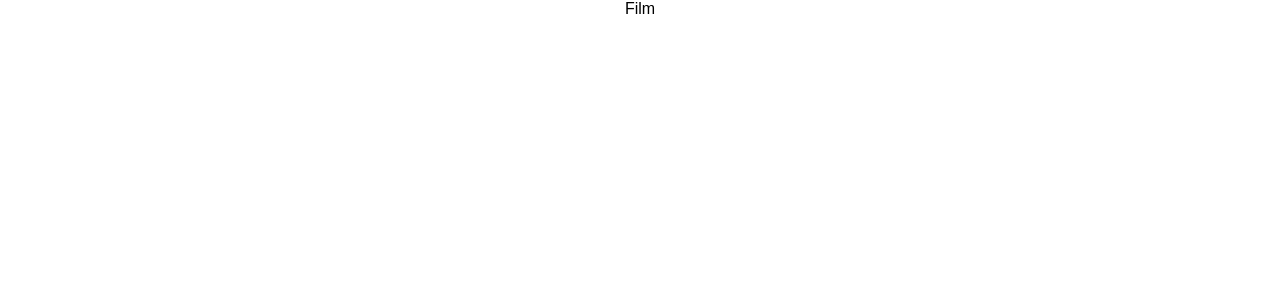
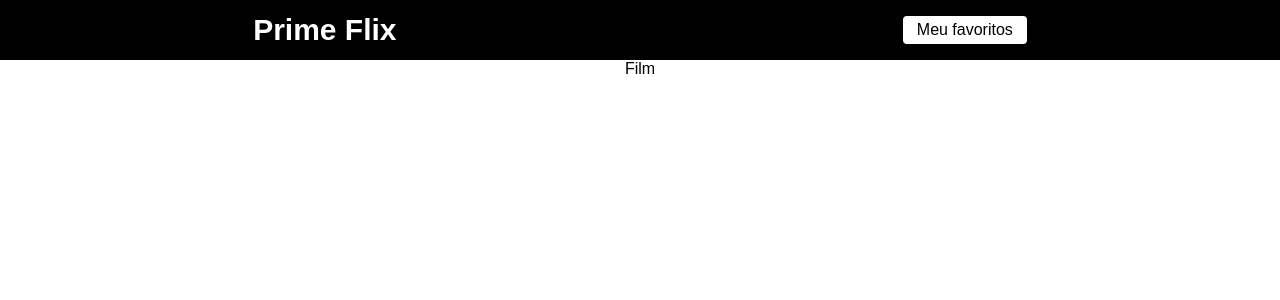
Before and after one commit to JuFML/prime-flix, a React (Vite) app: page /film/1 in a window 1280 px wide. Shown: the top 300 px of the page. Built offline with nearby package versions, Linux system fonts and the light colour scheme.

Commit message:
feat: create header

```diff
--- /dev/null
+++ b/src/components/Header/header.css
@@ -0,0 +1,25 @@
+header {
+    display: flex;
+    align-items: center;
+    justify-content: space-around;
+    width: 100%;
+    height: 60px;
+    background-color: #000000;
+}
+
+.logo {
+    text-decoration: none;
+    font-size: 30px;
+    cursor: pointer;
+    color: #ffffff;
+    font-weight: bold;
+}
+
+.favorites {
+    text-decoration: none;
+    cursor: pointer;
+    background-color: #ffffff;
+    padding: 5px 14px;
+    color: #000000;
+    border-radius: 4px;
+}
--- /dev/null
+++ b/src/components/Header/index.jsx
@@ -0,0 +1,14 @@
+import { Link } from "react-router-dom"
+
+import './header.css'
+
+const Header = () => {
+  return (
+    <header>
+        <Link className="logo" to='/'>Prime Flix</Link>
+        <Link className="favorites" to='/favorites'>Meu favoritos</Link>
+    </header>
+  )
+}
+
+export default Header
--- a/src/routes.jsx
+++ b/src/routes.jsx
@@ -2,10 +2,12 @@
 
 import Film from "./pages/Film";
 import Home from "./pages/Home";
+import Header from "./components/Header";
 
 const RoutesApp = () => {
   return (
     <BrowserRouter>
+    <Header/>
         <Routes>
             <Route path="/" element={<Home />} />
             <Route path="/film/:id" element={<Film />} />
```
